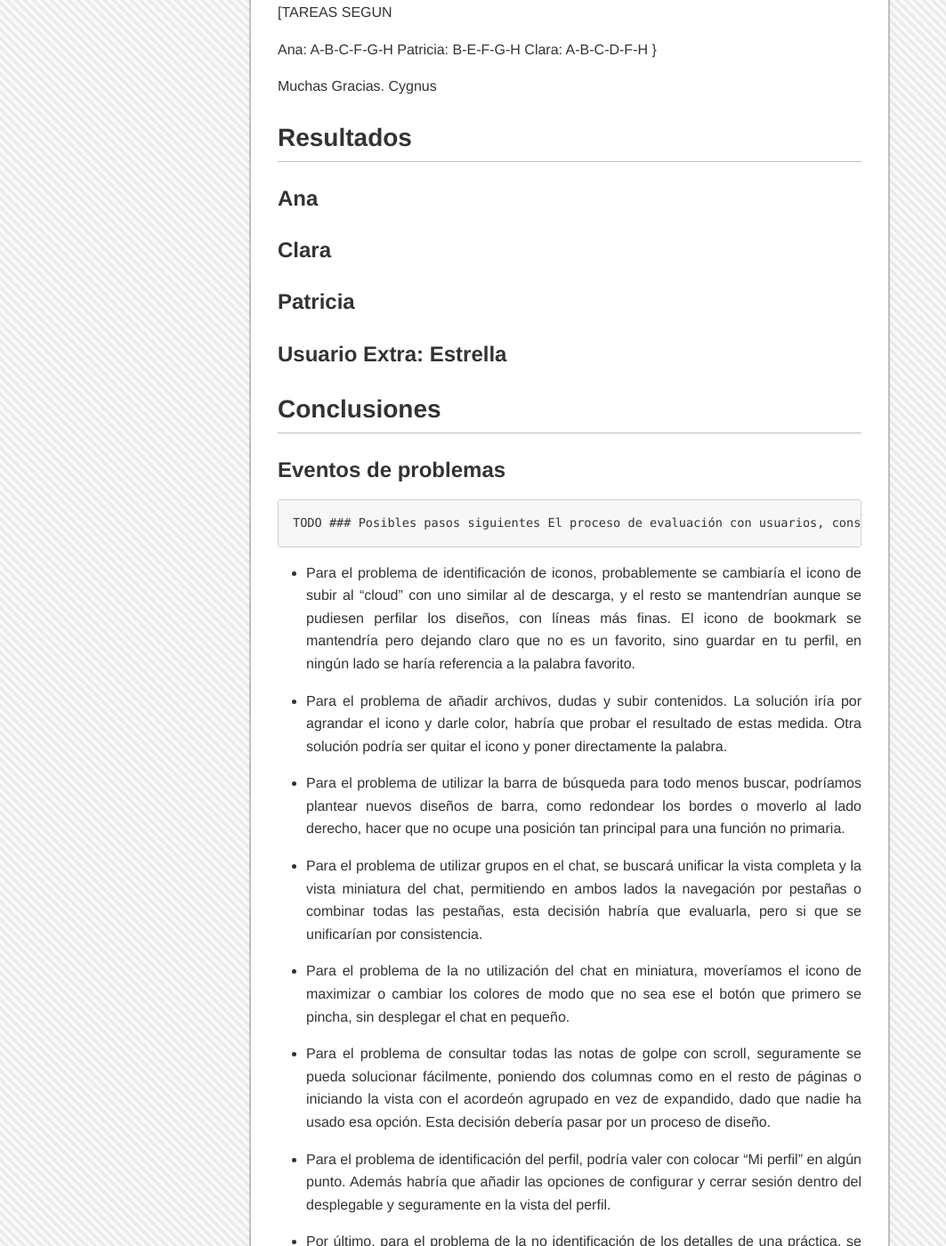
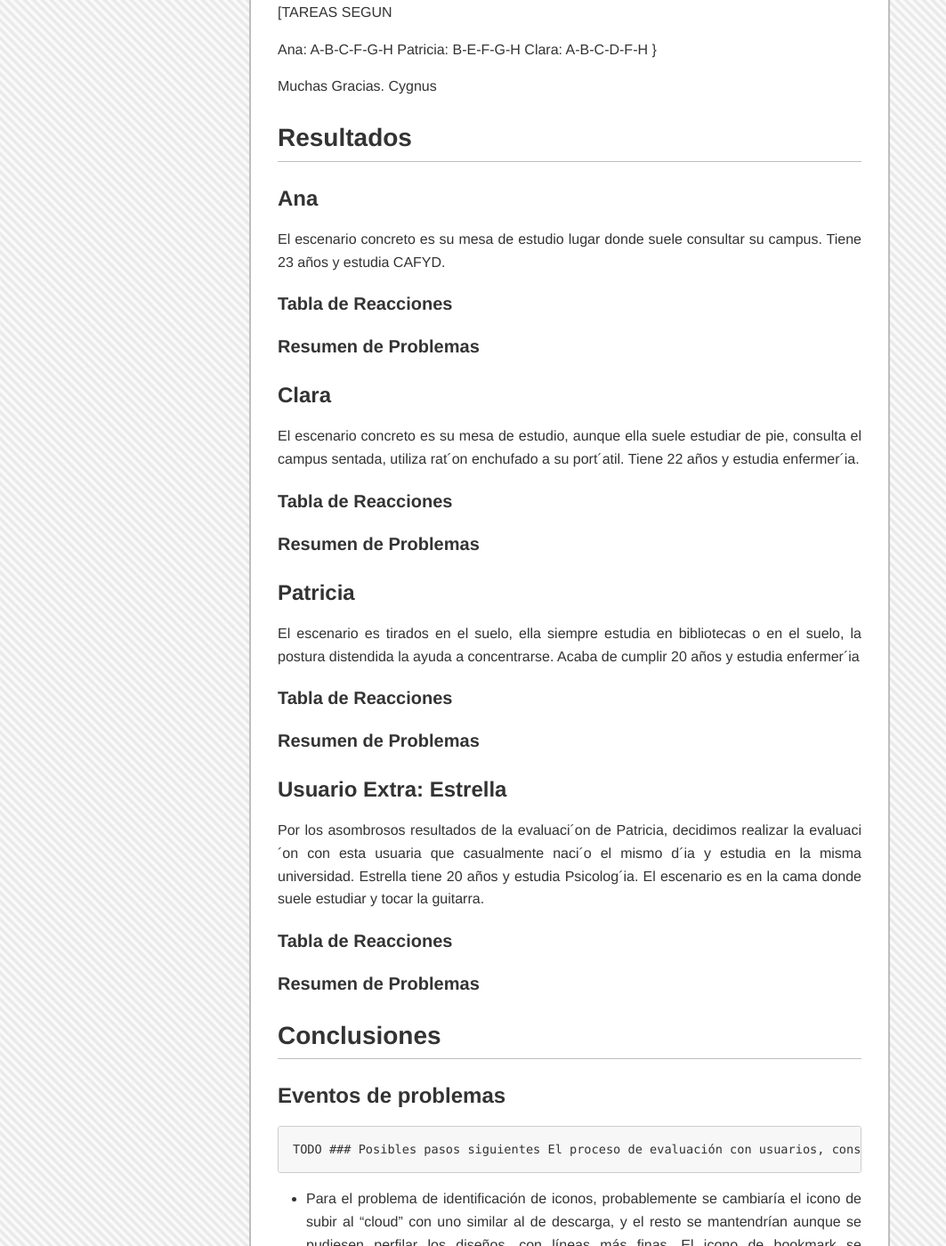
Before and after one commit to pblocz/cygnus-ux-interface-design, a Jekyll site: the page built from index.md, in a window 1280 px wide and 1400 px high, scrolled down 17985 px. Shown: the whole window at 89% size, without its empty margins (0-1063 px from the left). Built offline with Jekyll 4.4.1, drawn with Linux system fonts in a browser that asks for light colours; nearby versions of some CDN libraries.

Commit message:
Mas detalles

```diff
--- a/index.md
+++ b/index.md
@@ -344,10 +344,38 @@ Muchas Gracias.
 Cygnus
 
 ## Resultados
+
 ### Ana
+
+El escenario concreto es su mesa de estudio lugar donde suele consultar su campus. Tiene 23 años y estudia CAFYD.
+
+#### Tabla de Reacciones
+
+#### Resumen de Problemas
+
 ### Clara
+
+El escenario concreto es su mesa de estudio, aunque ella suele estudiar de pie, consulta el campus sentada, utiliza rat´on enchufado a su port´atil. Tiene 22 años y estudia enfermer´ia.
+
+#### Tabla de Reacciones
+
+#### Resumen de Problemas
+
 ### Patricia
+
+El escenario es tirados en el suelo, ella siempre estudia en bibliotecas o en el suelo, la postura distendida la ayuda a concentrarse. Acaba de cumplir 20 años y estudia enfermer´ia
+
+#### Tabla de Reacciones
+
+#### Resumen de Problemas
+
 ### Usuario Extra: Estrella
+
+Por los asombrosos resultados de la evaluaci´on de Patricia, decidimos realizar la evaluaci´on con esta usuaria que casualmente naci´o el mismo d´ia y estudia en la misma universidad. Estrella tiene 20 años y estudia Psicolog´ia. El escenario es en la cama donde suele estudiar y tocar la guitarra.
+
+#### Tabla de Reacciones
+
+#### Resumen de Problemas
 
 ## Conclusiones
 ### Eventos de problemas
```
